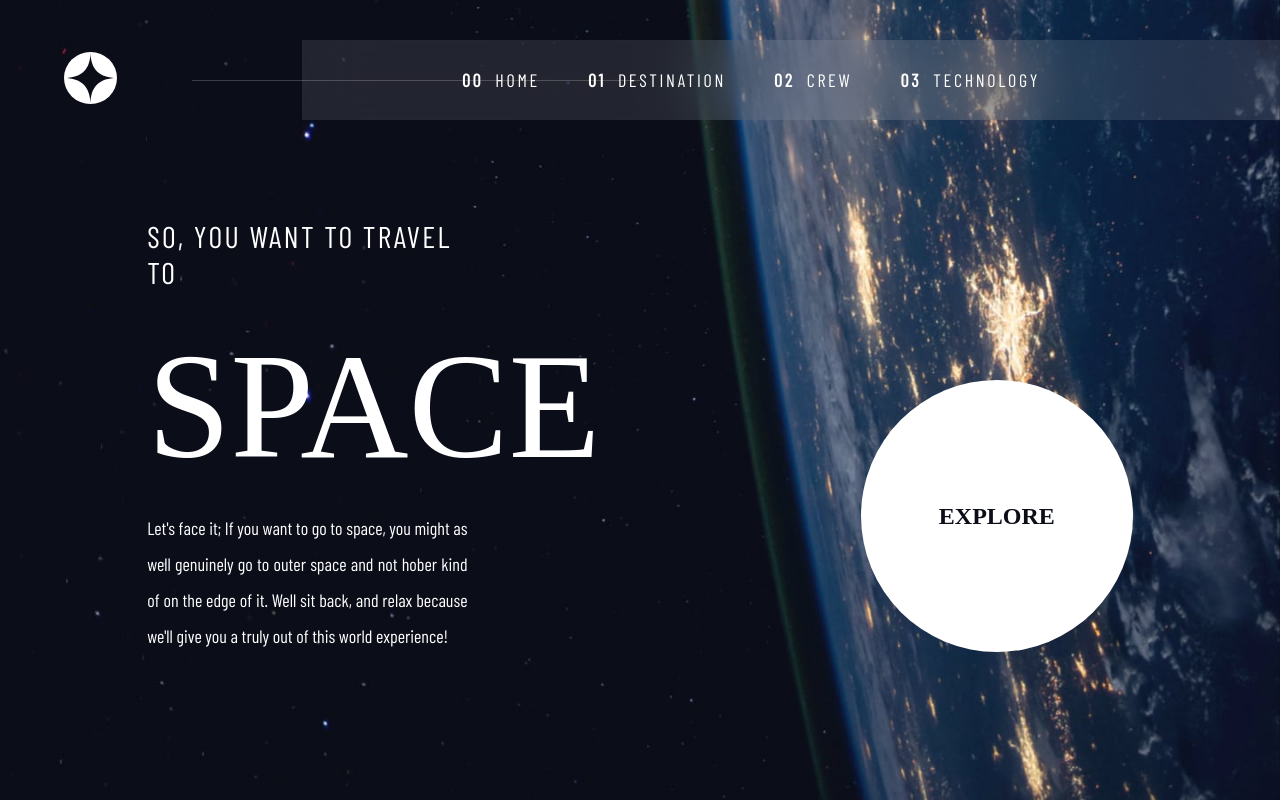
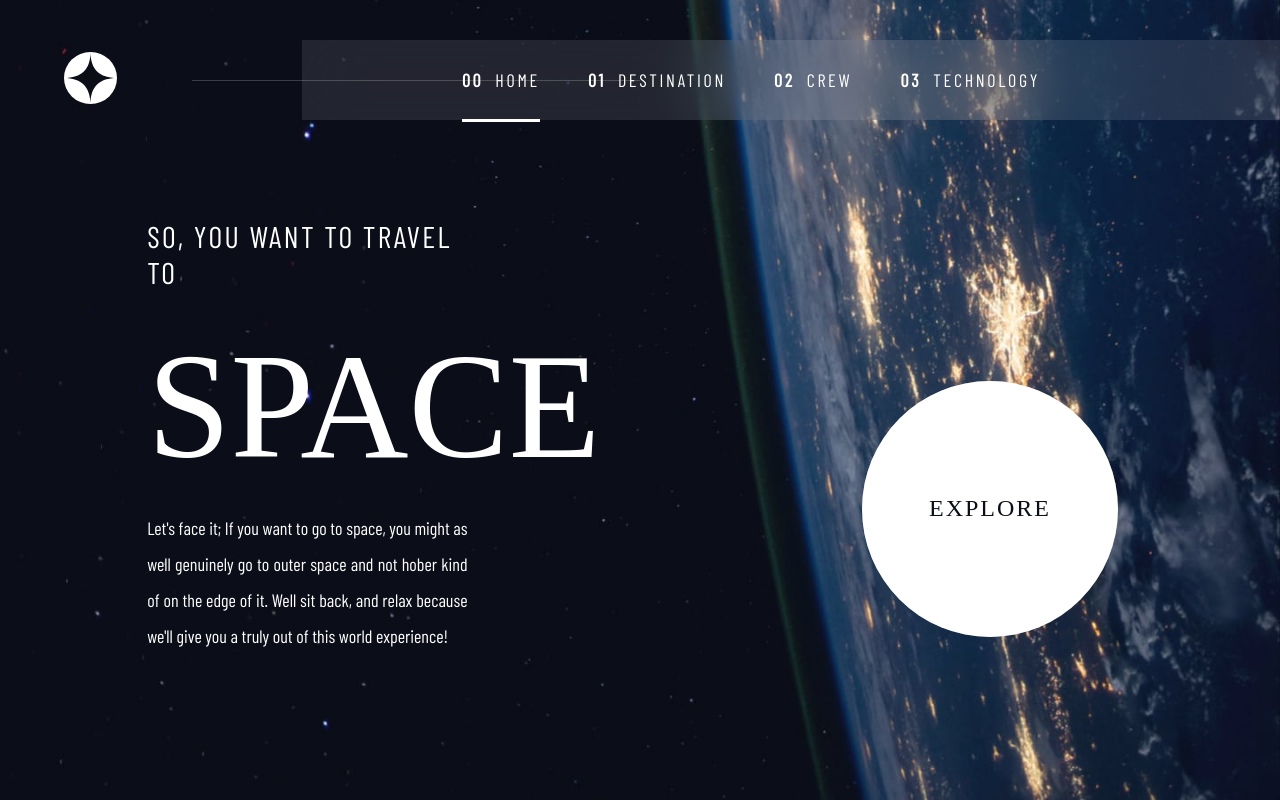
Before and after one commit to Bushenzie/Space-tourism-challange, a website built with webpack: page dist/index.html in a window 1280 px wide. Built offline with nearby package versions, Linux system fonts and the light colour scheme; a web font is replaced by a local one.

Commit message:
Preparation For Other Pages

```diff
--- a/dist/index.html
+++ b/dist/index.html
@@ -10,16 +10,16 @@
 
   <title>Frontend Mentor | Space tourism website</title>
 </head>
-<body>
+<body id="main-page">
   <div class="upper-part">
     <div class="logo"><img src="../assets/shared/logo.svg" alt=""></div>
     <div class="line"></div>
     <div class="nav">
       <ul>
-        <li><span class="num">00</span><span class="item"><a href="#">HOME</a></span></li>
-        <li><span class="num">01</span><span class="item"><a href="./pages/destination.html">DESTINATION</a></span></li>
-        <li><span class="num">02</span><span class="item"><a href="./pages/crew.html">CREW</a></span></li>
-        <li><span class="num">03</span><span class="item"><a href="./pages/technology.html">TECHNOLOGY</a></span></li>
+        <li class="selected"><span class="num">00</span><span class="item"><a href="./index.html">HOME</a></span></li>
+        <li><span class="num">01</span><span class="item"><a href="./destination.html">DESTINATION</a></span></li>
+        <li><span class="num">02</span><span class="item"><a href="./crew.html">CREW</a></span></li>
+        <li><span class="num">03</span><span class="item"><a href="./technology.html">TECHNOLOGY</a></span></li>
       </ul>
     </div>
   </div>
--- a/dist/style/main.css
+++ b/dist/style/main.css
@@ -8,7 +8,6 @@ body {
   padding: 0;
   margin: 0;
   height: 100vh;
-  background-image: url("../../assets/home/background-home-desktop.jpg");
   background-repeat: no-repeat;
   background-attachment: fixed;
   background-size: cover;
@@ -21,6 +20,22 @@ body h1, body h2, body h3, body h4, body h5, body h6 {
 
 body p {
   font-family: 'Barlow Condensed', sans-serif;
+}
+
+#main-page {
+  background-image: url("../../assets/home/background-home-desktop.jpg");
+}
+
+#destination {
+  background-image: url("../../assets/destination/background-destination-desktop.jpg");
+}
+
+#crew {
+  background-image: url("../../assets/crew/background-crew-desktop.jpg");
+}
+
+#technology {
+  background-image: url("../../assets/technology/background-technology-desktop.jpg");
 }
 
 .upper-part {
@@ -87,10 +102,14 @@ body p {
   height: 100%;
 }
 
-.upper-part .nav ul li:hover {
+.upper-part .nav ul li:hover, .upper-part .nav ul li.selected {
   position: relative;
   top: .1rem;
   border-bottom: .2rem solid #FFF;
+}
+
+.upper-part .nav ul li:hover {
+  border-bottom: 0.2rem solid rgba(255, 255, 255, 0.5);
 }
 
 .upper-part .nav .num {
@@ -171,12 +190,22 @@ body p {
   -webkit-box-pack: end;
       -ms-flex-pack: end;
           justify-content: flex-end;
+  position: relative;
+  right: 3%;
+  bottom: 3%;
 }
 
 .lower-part .explore h2 {
+  -webkit-user-select: none;
+     -moz-user-select: none;
+      -ms-user-select: none;
+          user-select: none;
+  position: relative;
   display: -webkit-box;
   display: -ms-flexbox;
   display: flex;
+  letter-spacing: 2px;
+  font-weight: 400;
   -webkit-box-pack: center;
       -ms-flex-pack: center;
           justify-content: center;
@@ -184,11 +213,30 @@ body p {
       -ms-flex-align: center;
           align-items: center;
   border-radius: 100%;
-  width: 17rem;
-  height: 17rem;
+  width: 16rem;
+  height: 16rem;
   background-color: #FFF;
   color: #0B0D17;
   border-radius: 100%;
   text-align: center;
+  cursor: pointer;
+}
+
+.lower-part .explore h2::after {
+  content: "";
+  opacity: .3;
+  z-index: -1;
+  position: absolute;
+  border-radius: 100%;
+  background-color: #FFF;
+  width: 100%;
+  height: 100%;
+  -webkit-transition: all .3s;
+  transition: all .3s;
+}
+
+.lower-part .explore h2:hover::after {
+  width: 150%;
+  height: 150%;
 }
 /*# sourceMappingURL=main.css.map */
--- a/dist/style/main.scss
+++ b/dist/style/main.scss
@@ -11,7 +11,6 @@ body {
     padding: 0;
     margin: 0;
     height: 100vh;
-    background-image: url("../../assets/home/background-home-desktop.jpg");
     background-repeat: no-repeat;
     background-attachment: fixed;
     background-size: cover;
@@ -25,6 +24,21 @@ body {
     }
 }
 
+#main-page {
+    background-image: url("../../assets/home/background-home-desktop.jpg");
+}
+
+#destination {
+    background-image: url("../../assets/destination/background-destination-desktop.jpg");
+}
+
+#crew {
+    background-image: url("../../assets/crew/background-crew-desktop.jpg");
+}
+
+#technology {
+    background-image: url("../../assets/technology/background-technology-desktop.jpg");
+}
 
 .upper-part {
     grid-row: 1 / 2;
@@ -68,12 +82,18 @@ body {
                 gap: .75rem;
                 height: 100%;
 
-                &:hover {
+                &:hover,
+                &.selected  {
                     position:relative;
                     top: .1rem;
                     border-bottom: .2rem solid #FFF;
                 }
+
+                &:hover {
+                    border-bottom: .2rem solid rgba(255, 255, 255, .5);
+                }
             }
+
 
         }
 
@@ -145,17 +165,43 @@ body {
         grid-column: 2 / 3;
         display: flex;
         justify-content: flex-end;
+        position:relative;
+        right: 3%;
+        bottom: 3%;
+
         h2 {
+            user-select: none;
+            position: relative;
             display: flex;
+            letter-spacing: 2px;
+            font-weight: 400;
             justify-content: center;
             align-items: center;
             border-radius: 100%;
-            width: 17rem;
-            height: 17rem;
+            width: 16rem;
+            height: 16rem;
             background-color: #FFF;
             color: $dark-color;
             border-radius: 100%;
             text-align: center;
+            cursor: pointer;
+
+            &::after {
+                content: "";
+                opacity: .3;
+                z-index: -1;
+                position: absolute;
+                border-radius: 100%;
+                background-color: #FFF;
+                width: 100%;
+                height: 100%;
+                transition: all .3s;
+            }
+
+            &:hover::after{
+                width: 150%;
+                height: 150%;
+            }
 
         }
 
```
Also changed, not shown: dist/crew.html (added, +27 -0 lines), dist/destination.html (added, +27 -0 lines), dist/technology.html (added, +27 -0 lines), dist/pages/crew.html (deleted), dist/pages/destination.html (deleted), dist/pages/technology.html (deleted), 1 other file.
